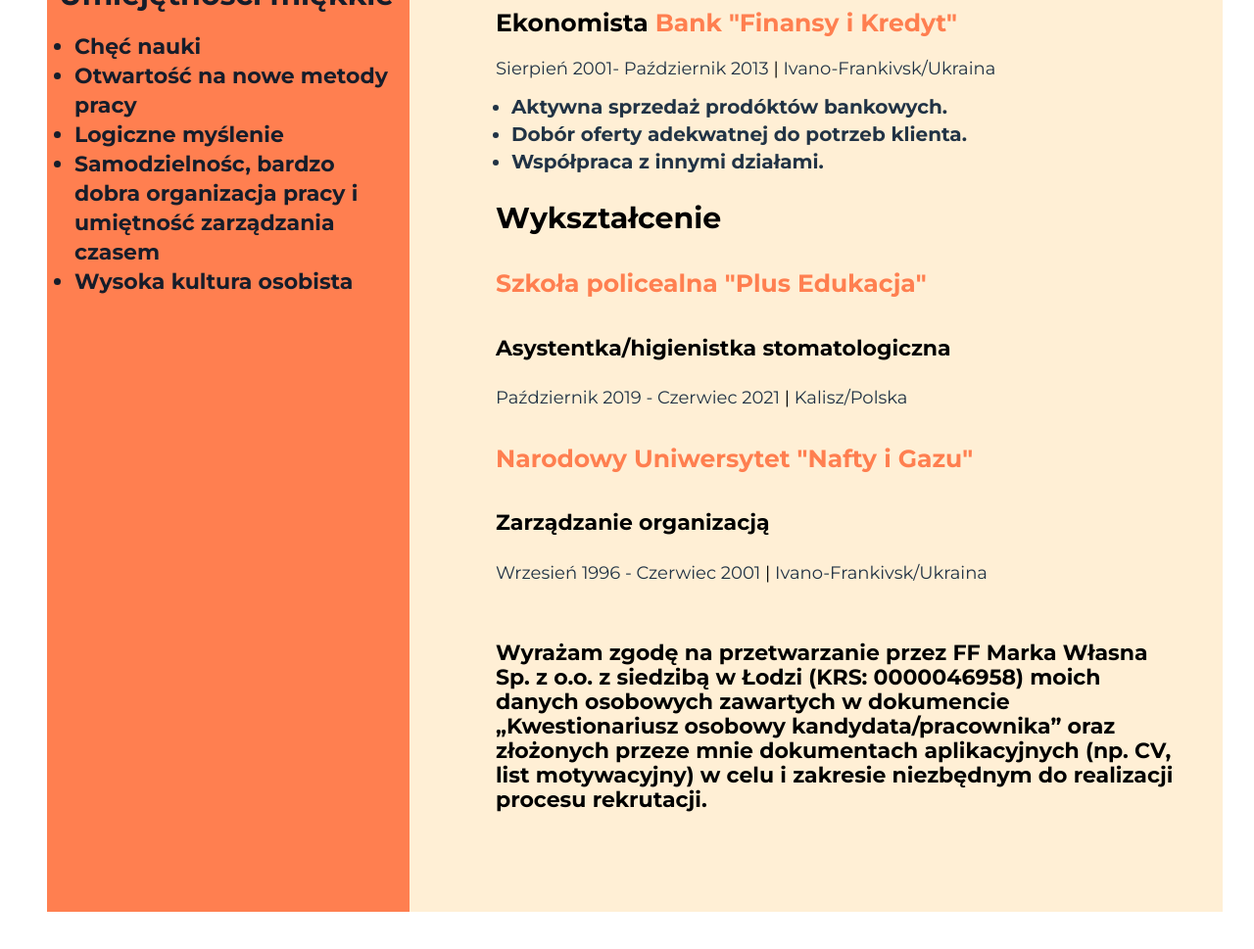
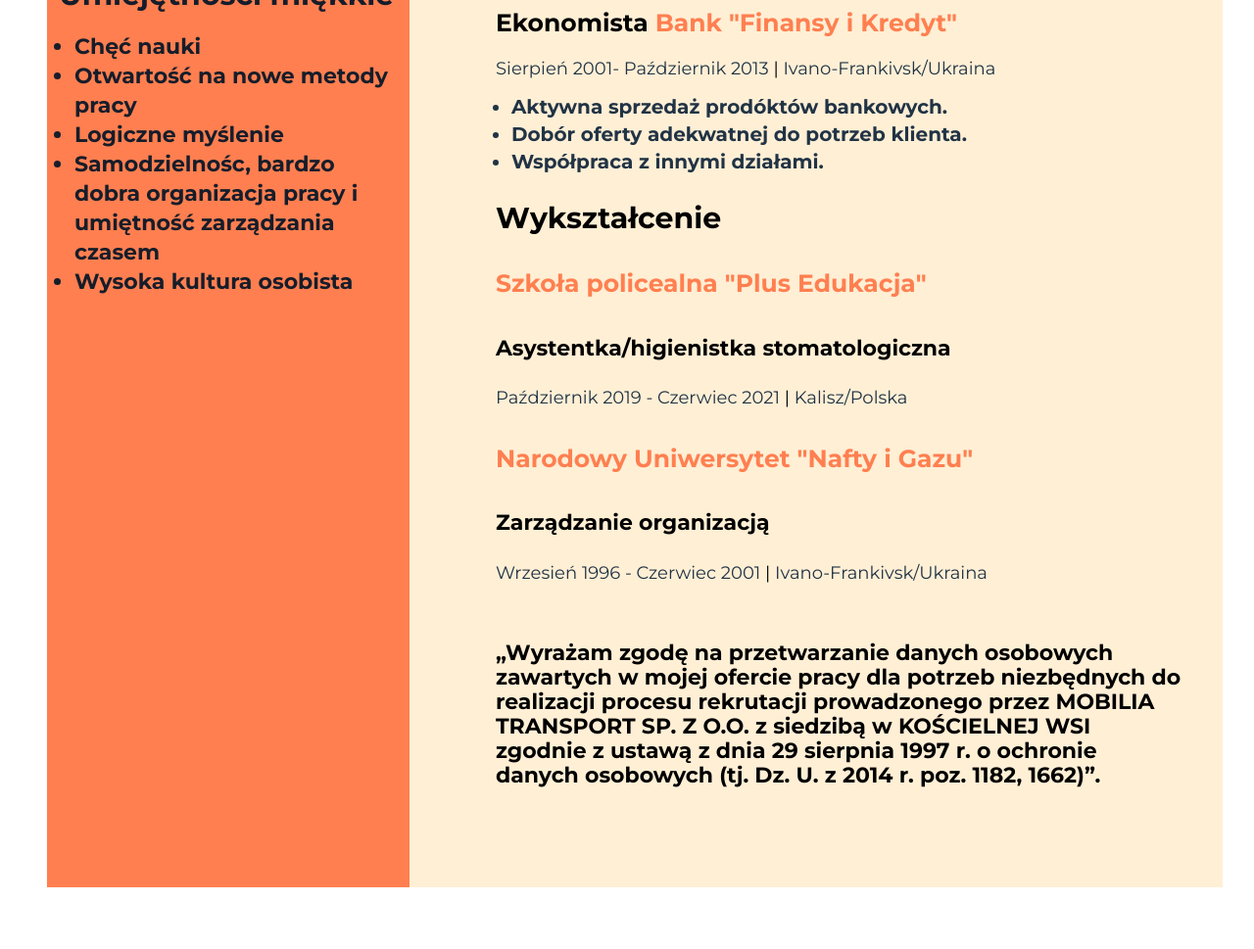
Before and after one commit to Ovoyana/resume, a plain HTML site: page index.html in a window 1280 px wide. Shown: the part 1216-2185 px from the top of the page at 98% size. Drawn offline with Linux system fonts and the light colour scheme.

Commit message:
update main

```diff
--- a/index.html
+++ b/index.html
@@ -140,12 +140,11 @@
           </p>
         </div>
         <p class="rodo">
-          Wyrażam zgodę na przetwarzanie przez FF Marka Własna Sp. z o.o. z
-          siedzibą w Łodzi (KRS: 0000046958) moich danych osobowych zawartych w
-          dokumencie „Kwestionariusz osobowy kandydata/pracownika” oraz
-          złożonych przeze mnie dokumentach aplikacyjnych (np. CV, list
-          motywacyjny) w celu i zakresie niezbędnym do realizacji procesu
-          rekrutacji.
+          „Wyrażam zgodę na przetwarzanie danych osobowych zawartych w mojej
+          ofercie pracy dla potrzeb niezbędnych do realizacji procesu rekrutacji
+          prowadzonego przez MOBILIA TRANSPORT SP. Z O.O. z siedzibą w
+          KOŚCIELNEJ WSI zgodnie z ustawą z dnia 29 sierpnia 1997 r. o ochronie
+          danych osobowych (tj. Dz. U. z 2014 r. poz. 1182, 1662)”.
           <!-- <p class="rodo">
            „Wyrażam zgodę na
           wykorzystanie moich danych osobowych, zawartych w dokumentach
```
